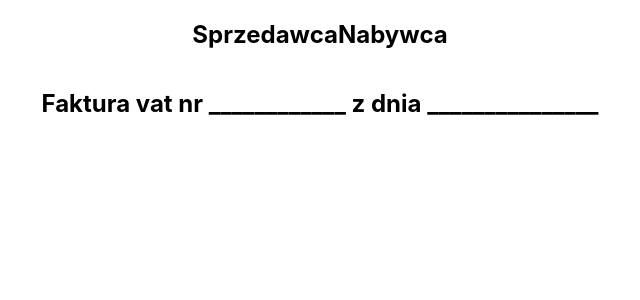
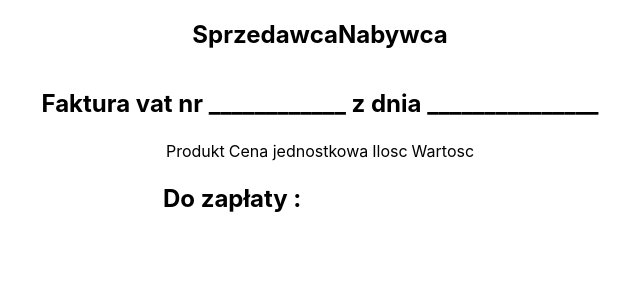
Before and after one commit to marcinoles87/invoicecreator, a React (Create React App) app: page /faktura in a window 1280 px wide. Shown: the top 300 px of the page, without its empty margins (320-960 px from the left). Built offline with nearby package versions, Linux system fonts and the light colour scheme.

Commit message:
add sum function

```diff
--- a/src/App.js
+++ b/src/App.js
@@ -26,10 +26,6 @@ function App() {
 
   const [allProduct , setAllProduct] = useState([]);
 
-
-  // useEffect( () => {
-  //   setSum( prev => [...allProduct])
-  // } , [sum])
 
 
 
@@ -175,6 +171,13 @@ function App() {
               buyer_adres={buyer_adres}
               buyer_nip={buyer_nip}
 
+              allProduct={allProduct}
+
+              product={product}
+              price={price}
+              pieces={pieces}
+              sum={sum}
+
             ></Faktura>}></Route>
       </Routes>
 
--- a/src/pages/Faktura.js
+++ b/src/pages/Faktura.js
@@ -4,7 +4,8 @@ function Faktura(props) {
 
   console.log(props)
 
-  const {my_company,my_adres,my_nip,buyer_company,buyer_adres,buyer_nip } = props
+  const {my_company,my_adres,my_nip,buyer_company,buyer_adres,buyer_nip,allProduct,product,price,pieces,sum } = props
+
 
 
   return (
@@ -28,6 +29,32 @@ function Faktura(props) {
       <h2>Faktura vat nr ____________         z dnia  _______________  </h2>
 
       <div className='produkty'>
+         <table>
+         <tr>
+                    <td>Produkt</td>
+                    <td>Cena jednostkowa</td>
+                    <td>Ilosc</td>
+                    <td>Wartosc</td>
+                  </tr>
+          {allProduct.map( (item) => {
+            return(
+              <div className='produkt'>
+
+
+                  <tr>
+                    <td><p>{item.product}</p></td>
+                    <td><p>{item.price}</p></td>
+                    <td><p>{item.pieces}</p></td>
+                    <td> <p>{item.sum}</p></td>
+                  </tr>
+              </div>
+            )
+          })}
+
+</table>
+
+
+            <h2>Do zapłaty : {sum}</h2>
 
       </div>
     </div>
```
